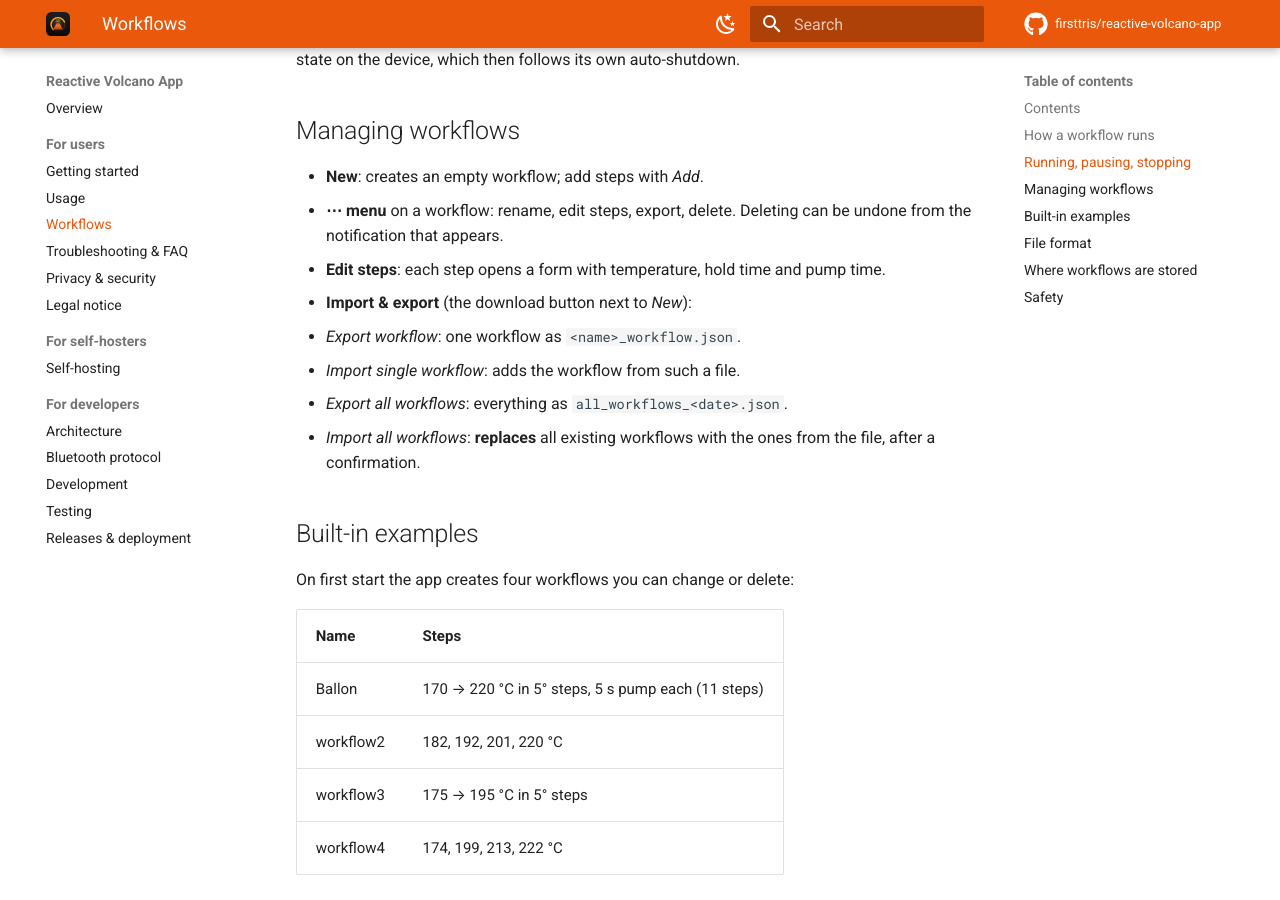
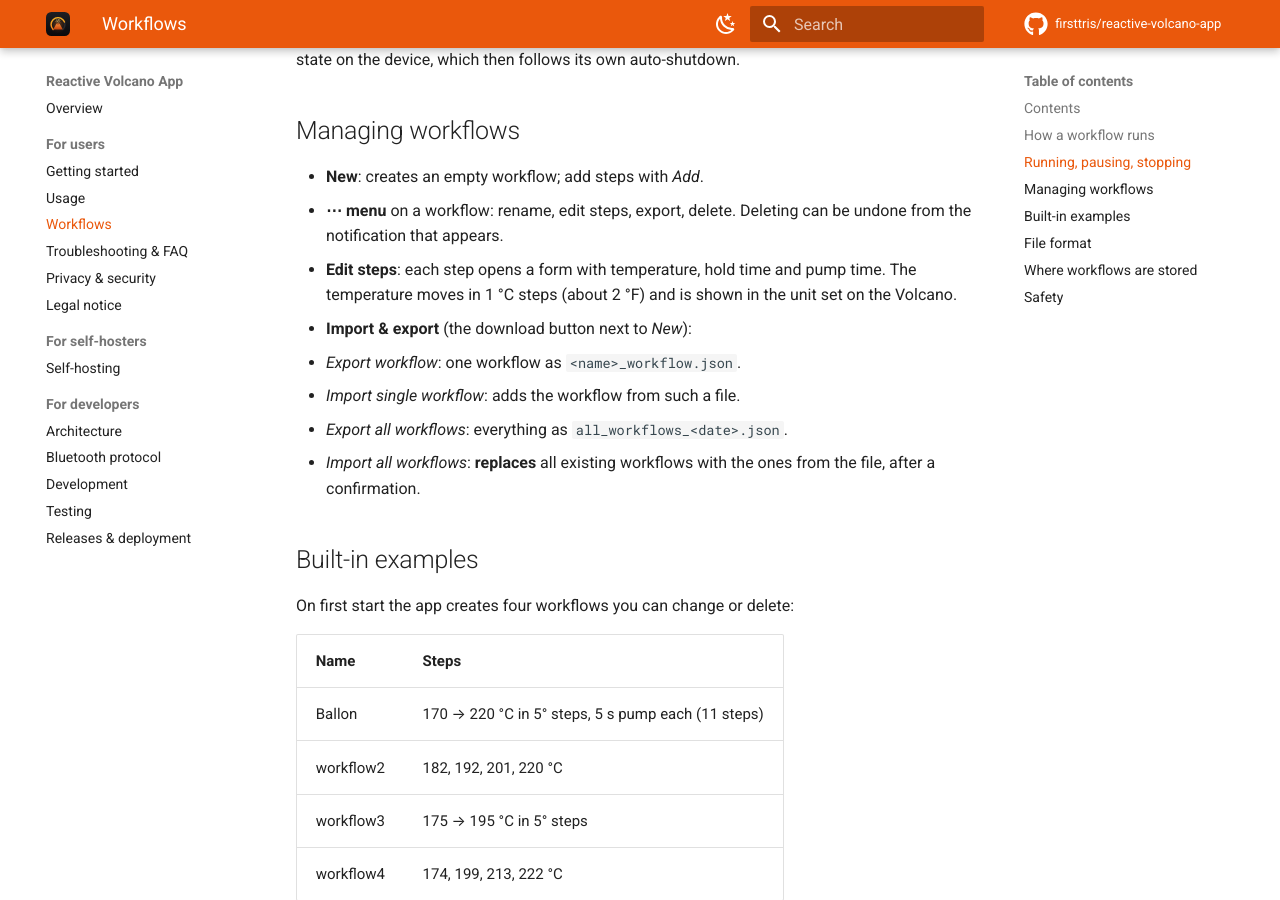
Before and after one commit to firsttris/reactive-volcano-app, an MkDocs documentation site: the page built from docs/workflows.md, in a window 1280 px wide and 900 px high, scrolled down 3031 px. Built offline with MkDocs 1.6.1 and Material for MkDocs 9.7.7, drawn with Linux system fonts in a browser that asks for light colours; comment, search, counter and statistics services are not loaded.

Commit message:
Workflows: temperature slider in 1 °C steps
Refs #45

The step editor moved in 5 °C steps, which is 9 °F in Fahrenheit mode,
so common targets fell between two positions. It now uses 1 °C steps
(about 2 °F), the same as the Control tab's −/+ buttons. Steps stay
whole °C, as the device reads and the share links expect.

Co-Authored-By: Claude Opus 5.5 <noreply@anthropic.com>
Claude-Session: https://claude.ai/code/session_01QQtJKRYbFwhDMDWgmSZK9t

```diff
--- a/docs/workflows.md
+++ b/docs/workflows.md
@@ -64,7 +64,8 @@ device, which then follows its own auto-shutdown.
 - **New**: creates an empty workflow; add steps with *Add*.
 - **⋯ menu** on a workflow: rename, edit steps, export, delete. Deleting can be undone from the
   notification that appears.
-- **Edit steps**: each step opens a form with temperature, hold time and pump time.
+- **Edit steps**: each step opens a form with temperature, hold time and pump time. The temperature
+  moves in 1 °C steps (about 2 °F) and is shown in the unit set on the Volcano.
 - **Import & export** (the download button next to *New*):
   - *Export workflow*: one workflow as `<name>_workflow.json`.
   - *Import single workflow*: adds the workflow from such a file.
--- a/src/components/volcano/Workflow/WorkflowForm.tsx
+++ b/src/components/volcano/Workflow/WorkflowForm.tsx
@@ -65,7 +65,8 @@ export const WorkflowForm: Component = () => {
           value={temperature()}
           min={150}
           max={230}
-          step={5}
+          // 1 °C like the Control tab, so about 2 °F in Fahrenheit mode
+          step={1}
           onChange={setTemperature}
         />
         <SettingSlider
```
